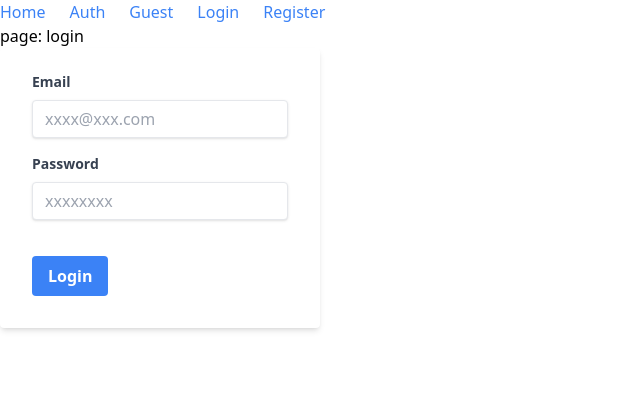
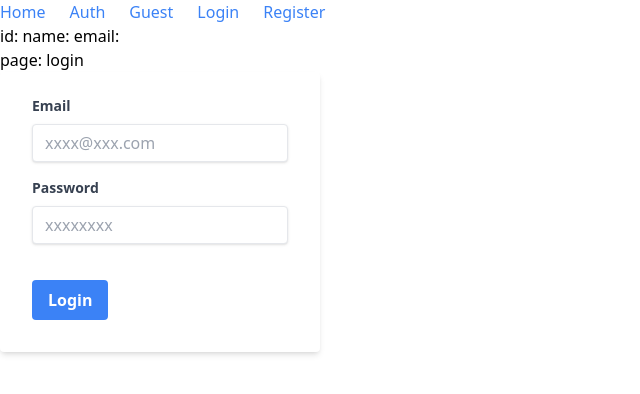
Before and after one commit to pdTrade/tut-nuxt3-laravel-auth-fe, a Nuxt app: page /login in a window 1280 px wide. Shown: the top 394 px of the page, without its empty margins (0-640 px from the left). Built offline with nearby package versions, Linux system fonts and the light colour scheme; no server answers.

Commit message:
ログイン情報の保持とリロード対策

```diff
--- a/composables/useApiFetch.ts
+++ b/composables/useApiFetch.ts
@@ -1,15 +1,26 @@
 import type { UseFetchOptions } from "nuxt/app";
 
 export function useApiFetch<T>(path: string, options: UseFetchOptions<T> = {}) {
+
+  const req = useRequestURL();
+
   let headers = {
     accept: 'application/json',
     referer: 'http://localhost:3000',
   };
 
+
   const token = useCookie('XSRF-TOKEN');
 
   if (token.value) {
     headers['X-XSRF-TOKEN'] = token.value;
+  }
+
+  if (process.server) {
+    headers = {
+      ...headers,
+      ...useRequestHeaders(['cookie', 'referer']),
+    }
   }
 
   return useFetch('http://localhost:8000' + path, {
--- a/layouts/default.vue
+++ b/layouts/default.vue
@@ -1,4 +1,6 @@
-<script setup lang="ts"></script>
+<script setup lang="ts">
+const auth = useAuthStore();
+</script>
 
 <template>
   <div>
@@ -19,6 +21,11 @@
         <NuxtLink class="text-blue-500" to="/register">Register</NuxtLink>
       </li>
     </ul>
+    <div>
+      id:{{  auth.user?.id }}
+      name:{{  auth.user?.name }}
+      email:{{  auth.user?.email }}
+    </div>
     <slot />
   </div>
 </template>
--- a/pages/login.vue
+++ b/pages/login.vue
@@ -10,18 +10,18 @@ const form = ref<Credentials>({
   password: '',
 });
 
+const auth = useAuthStore();
 
 const handleLogin = async () => {
+  if (auth.isLoggedIn) {
+    return navigateTo('/');
+  }
 
-  await useApiFetch('/sanctum/csrf-cookie');
+  const { error } = await auth.login(form.value);
 
-  await useApiFetch('/login', {
-    method: 'POST',
-    body: form.value,
-  });
-
-  const { data } = await useApiFetch('/api/user');
-
+  if (!error.value) {
+    return navigateTo('/');
+  }
 }
 </script>
 
--- /dev/null
+++ b/plugins/loadUser.ts
@@ -0,0 +1,7 @@
+export default defineNuxtPlugin(async (nuxtApp) => {
+  const auth = useAuthStore();
+
+  // if (!auth.isLoggedIn) {
+    await auth.fetchUser();
+  // }
+})
--- /dev/null
+++ b/stores/useAuthStore.ts
@@ -0,0 +1,36 @@
+type User = {
+  id: number;
+  name: string;
+  email: string;
+};
+
+type Credentials = {
+  email: string;
+  password: string;
+};
+
+export const useAuthStore = defineStore('auth', () => {
+  const user = ref<User | null>(null);
+  const isLoggedIn = computed(() => !!user.value);
+
+  async function fetchUser() {
+    const { data , error} = await useApiFetch('/api/user', {method: 'get'});
+    user.value = data.value
+  }
+
+  async function login(credentials: Credentials) {
+    await useApiFetch( '/sanctum/csrf-cookie');
+
+    const login = await useApiFetch('/login', {
+        method: 'POST',
+        body: credentials,
+      }
+    );
+
+    await fetchUser();
+
+    return login;
+  }
+
+  return {user, login, fetchUser, isLoggedIn}
+})
```
